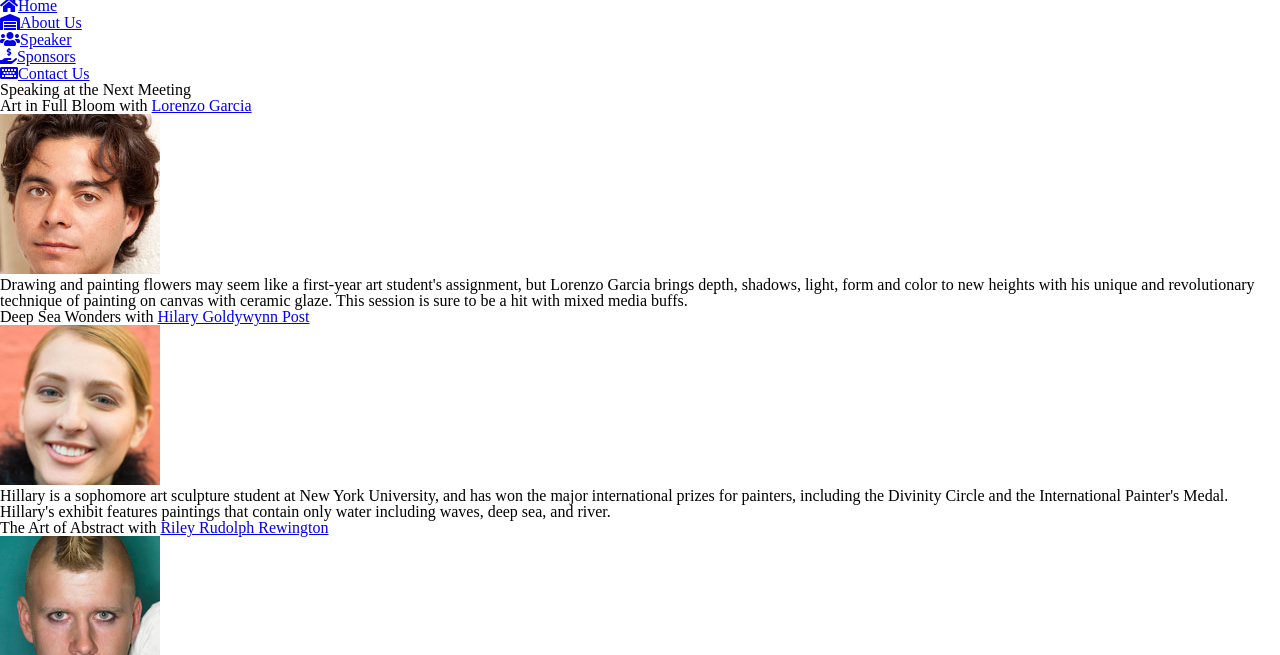
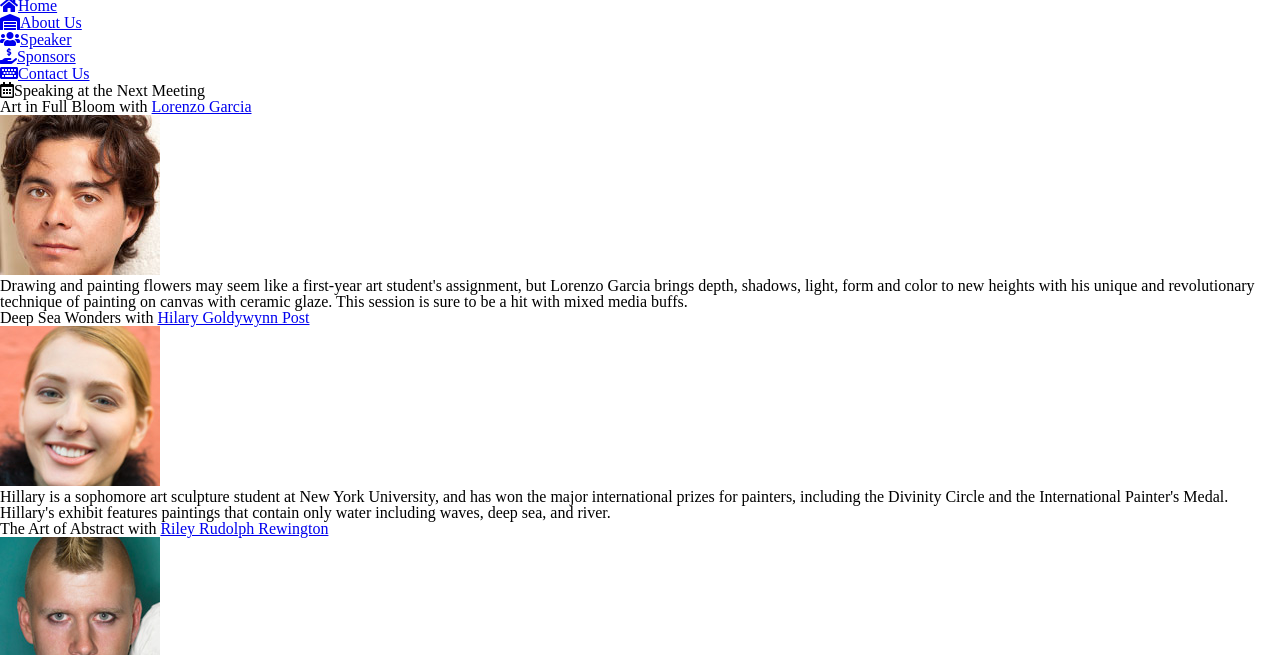
Before and after one commit to SpurgeonPrakash/Responsive-CSS-with-Sass-and-Compass, a website: page index.html in a window 1280 px wide. Shown: the part 145-800 px from the top of the page. Drawn offline with Linux system fonts and the light colour scheme.

Commit message:
added additional icon

```diff
--- a/index.html
+++ b/index.html
@@ -50,7 +50,7 @@
 
   <div class="speakerlist">
     <section class="layout">
-      <h1>Speaking at the Next Meeting</h1>
+      <h1><i class="far fa-calendar-alt"></i>Speaking at the Next Meeting</h1>
       <div class="speakers">
         <article class="artist">
           <h3>Art in Full Bloom
```
